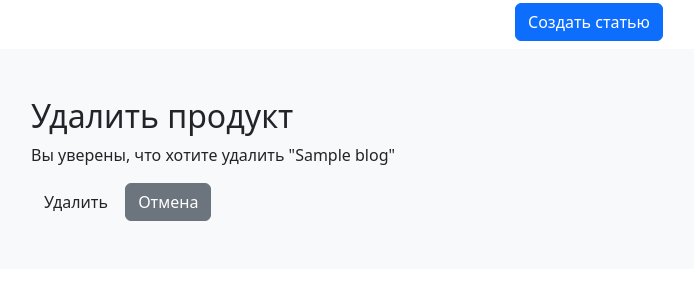
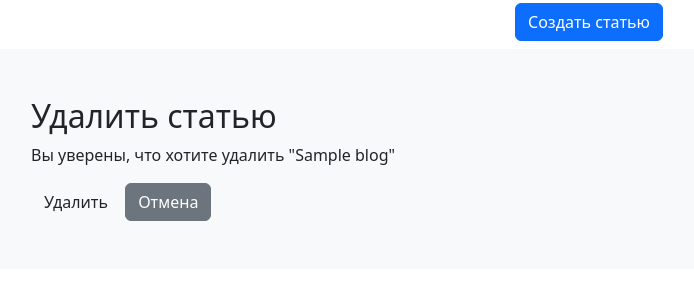
Before and after one commit to lidiar8r-ops/home_work_shop, a Django app: template blogs/templates/blogs/blog_confirm_delete.html in a window 1280 px wide. Shown: the part 163-463 px from the top of the page, without its empty margins (51-745 px from the left). Run offline with Django 5.2, Linux system fonts and the light colour scheme; the template is opened without the code that fills it: most values are stand-ins (such as "Sample title", 1, 10 or a date in 2020); data that the repository does not hold is empty; some libraries are stand-ins or nearby versions.

Commit message:
updating blog_confirm_delete.html

```diff
--- a/blogs/templates/blogs/blog_confirm_delete.html
+++ b/blogs/templates/blogs/blog_confirm_delete.html
@@ -3,7 +3,7 @@
 {% block content %}
 <div class="album py-5 bg-body-tertiary">
     <div class="container">
-        <h2>Удалить продукт</h2>
+        <h2>Удалить статью</h2>
         <p class="card-text">Вы уверены, что хотите удалить "{{ blog.title }}"</p>
         <form method="post">
             {% csrf_token %}
```
